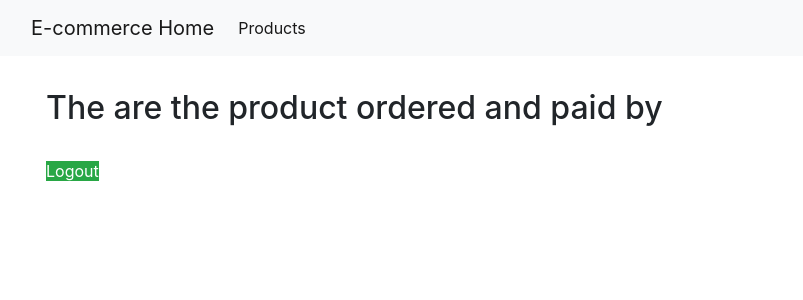
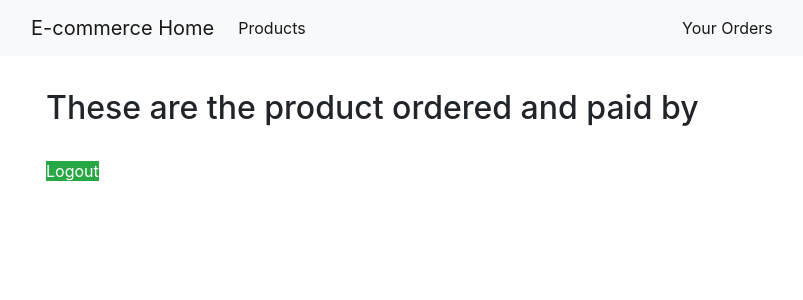
Before and after one commit to Shivamgera/roiim-commerce, a Django app: template templates/payment/orders.html in a window 1280 px wide. Shown: the top 300 px of the page, without its empty margins (54-857 px from the left). Run offline with Django 3.2, Linux system fonts and the light colour scheme; the template is opened without the code that fills it, so the values that code supplies are empty; parts of the project's set-up code (start-up, migrations or seed data) failed here and were passed over; some libraries are stand-ins or nearby versions.

Commit message:
add your orders button

```diff
--- a/templates/base.html
+++ b/templates/base.html
@@ -15,6 +15,13 @@
             </li>
           </ul>
         </div>
+        <div class="collapse navbar-collapse" id="navbarSupportedContent">
+          <ul class="navbar-nav mr-auto">
+            <li class="nav-item active">
+              {% block navbar-item %} {% endblock %}
+            </li>
+          </ul>
+        </div>
     </div>
 
 </nav>
--- a/templates/payment/detail.html
+++ b/templates/payment/detail.html
@@ -1,4 +1,9 @@
 {% extends "base.html" %}
+
+{% block navbar-item %}
+<a class="nav-link" href="{% url 'payment:order-details' %}">Your Orders</a>
+{% endblock %}
+
 {% block page_content %}
 <p> Payment of INR {{ product.price }} is being processed for product: {{ product.name }}
     with transaction ID: {{ payment.token }}
--- a/templates/payment/orders.html
+++ b/templates/payment/orders.html
@@ -1,4 +1,8 @@
 {% extends "base.html" %}
+
+{% block navbar-item %}
+<a class="nav-link" href="{% url 'payment:order-details' %}">Your Orders</a>
+{% endblock %}
 {% block page_content %}
 <link href="//maxcdn.bootstrapcdn.com/bootstrap/4.1.1/css/bootstrap.min.css" rel="stylesheet" id="bootstrap-css">
 <script src="//maxcdn.bootstrapcdn.com/bootstrap/4.1.1/js/bootstrap.min.js"></script>
@@ -12,7 +16,7 @@
             </div>
         </div>
     </div>
-    <h2>The are the product ordered and paid by {{ user.username }}</h2>
+    <h2>These are the product ordered and paid by {{ user.username }}</h2>
     <div id="products" class="row view-group">
         {% for product in products %}
         <div class="item col-xs-4 col-lg-4">
--- a/templates/product/product_details.html
+++ b/templates/product/product_details.html
@@ -1,5 +1,9 @@
 {% extends "base.html" %}
 {% load static %}
+
+{% block navbar-item %}
+<a class="nav-link" href="{% url 'payment:order-details' %}">Your Orders</a>
+{% endblock %}
 
 {% block page_content %}
 <h1>{{ product.name }}</h1>
```
